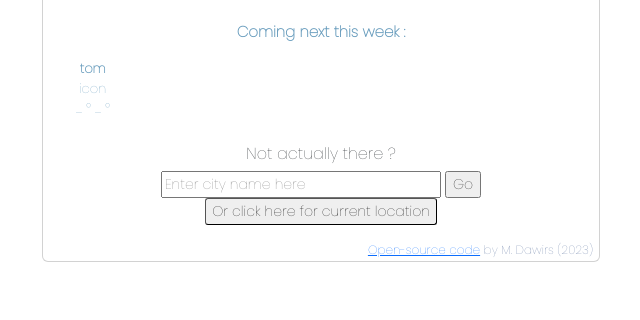
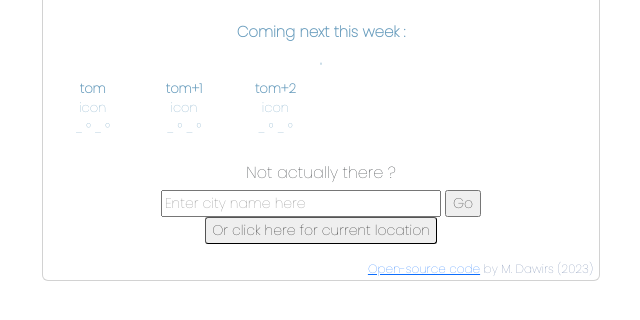
Before and after one commit to Marined91/My-Weather-App-Project, a plain HTML site: page index.html in a window 1280 px wide. Shown: the part 286-606 px from the top of the page, without its empty margins (64-704 px from the left). Drawn offline with nearby package versions, Linux system fonts and the light colour scheme.

Commit message:
Add forecast in JS (creating a loop)

```diff
--- a/index.html
+++ b/index.html
@@ -48,16 +48,7 @@
           </h3>
           <div class="nextWeek">
             <p class="forecast">Coming next this week :</p>
-            <div class="row">
-              <div class="col-2">
-                <div class="forecast-date">tom</div>
-                <div class="forecast-icon">icon</div>
-                <div class="forecast-temp">
-                  <span class="forecast-temp-low">_ °</span>
-                  <span class="forecast-temp-up">_ °</span>
-                </div>
-              </div>
-            </div>
+            <div id="weatherForecast"></div>
           </div>
           <br />
           <p class="place">Not actually there ?</p>
--- a/script.js
+++ b/script.js
@@ -42,6 +42,31 @@ function showForecast(response) {
 
   changeToFahr.classList.remove("active");
   changeToCelcius.classList.add("active");
+}
+
+//Inject forecast div in java
+function displayForecast() {
+  let forecastElement = document.querySelector("#weatherForecast");
+  let forecastHTML = `"<div class="row">`;
+  let days = ["tom", "tom+1", "tom+2"];
+  days.forEach(function (day) {
+    forecastHTML =
+      forecastHTML +
+      `
+              <div class="col-2">
+                <div class="forecast-date">${day}</div>
+                <div class="forecast-icon">icon</div>
+                <div class="forecast-temp">
+                  <span class="forecast-temp-low">_ °</span>
+                  <span class="forecast-temp-up">_ °</span>
+                </div>
+              </div>
+  `;
+  });
+
+  forecastHTML = forecastHTML + `</div>`;
+
+  forecastElement.innerHTML = forecastHTML;
 }
 
 function displayCity(event) {
@@ -106,3 +131,5 @@ let changeToCelcius = document.querySelector("#celcius");
 changeToCelcius.addEventListener("click", changeUnitsToCelcius);
 
 let celciusTemp = null;
+
+displayForecast();
```
